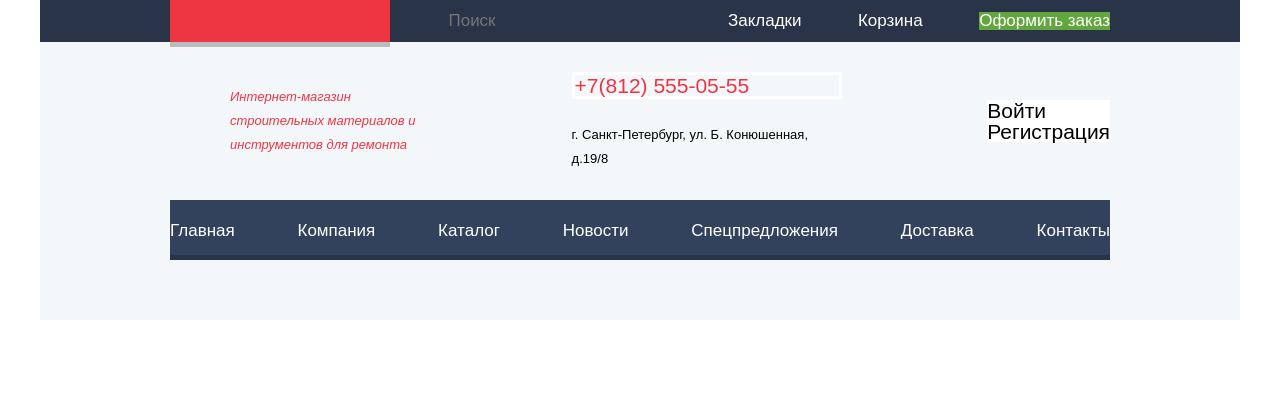
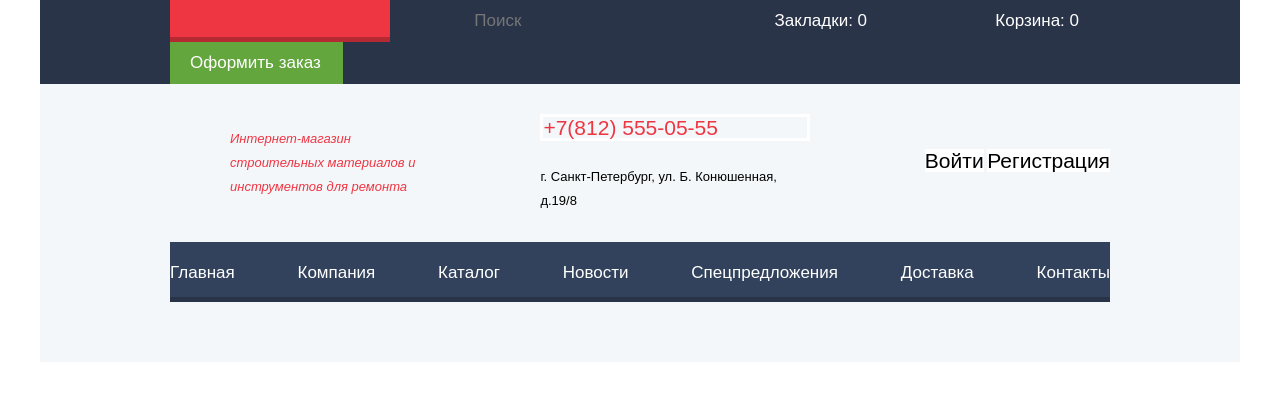
Before and after one commit to Fionchek/609095-technomart-24, a plain HTML site: page index.html in a window 1280 px wide. Shown: the top 394 px of the page. Drawn offline with Linux system fonts and the light colour scheme; a web font is replaced by a local one.

Commit message:
Микросетка
section class="main-user-navigation

```diff
--- a/css/style.css
+++ b/css/style.css
@@ -65,33 +65,50 @@ a {
   color: #ffda96;
 }
 
-/* серый цыет ссылок в нижнем меню */
+/* серый цвет ссылок в нижнем меню */
 .site-navigation-bottom a {
   color: #f3f7f9;
 }
 
 /* "Оформить заказ" непосещенная ссылка */
-.checkout-link:link  {
+.checkout:link  {
   background-color: #63a63e;
+  padding-left: 20px;
+  padding-right: 22px;
 }
 
 /* "Оформить заказ" наведение и фокус */
-.checkout-link:hover {
+.checkout:hover {
   background-color: #5fbb2d;
 }
 
 /* "Оформить заказ" клик*/
-.checkout-link:active {
+.checkout:active {
   background-color: #518534;
 }
 
-/* "Закладки" "Корзина" наведение и фокус */
-.user-link:hover {
+/* "Закладки" "Корзина" покой */
+.basket:link {
+  background-color: #293449;
+  padding-left: 50px;
+  padding-right: 31px;
+}
+
+.bookmark:link {
+  background-color: #293449;
+  padding-left: 44px;
+  padding-right: 43px;
+}
+
+/* "Закладки", "Корзина" наведение и фокус */
+.basket:hover,
+.bookmark:hover  {
   background-color: #212a3a;
 }
 
 /* "Закладки" "Корзина" клик*/
-.user-link:active {
+.basket:active,
+.bookmark:active  {
   background-color: #161d29;
 }
 
@@ -104,6 +121,8 @@ input[type=search] {
   color: #ffffff;
   background-color: transparent;
   border: none;
+  padding-left: 49px;
+  width: 270px;
 }
 
 /* поле поиска, наведение и фокус */
@@ -138,7 +157,6 @@ webkit-input-placeholder {
 светло-серая заливка */
 .main-navigation {
   background-color: #f4f7f9;
-  min-height: 320px;
 }
 
 /* темно-синяя заливка меню - top */
@@ -146,6 +164,7 @@ webkit-input-placeholder {
   font-family: "Cuprum", Arial, sans-serif;
   font-size: 17px;
   line-height: 18px;
+  font-weight: normal;
   background-color: #293449;
   color: #ffffff;
 }
@@ -192,7 +211,6 @@ h2 {
   text-transform: uppercase;
   color: #000000;
   margin: 0;
-  vertical-align: middle;
 }
 
 .service {
@@ -384,18 +402,41 @@ h2 {
   display: none;
 }
 
-.visually-hidden {
+/* Добавим .visually-hidden */
+.visually-hidden:not(:focus):not(:active){
   position: absolute;
+
   width: 1px;
   height: 1px;
   margin: -1px;
   border: 0;
   padding: 0;
+
+  white-space: nowrap;
+
+  clip-path: inset(100%);
   clip: rect(0 0 0 0);
   overflow: hidden;
 }
 
-/* корзина полная для js*/
+/* .visually-hidden для форм */
+input[type="checkbox"].visually-hidden,
+input[type="radio"].visually-hidden {
+  position: absolute;
+
+  width: 1px;
+  height: 1px;
+  margin: -1px;
+  border: 0;
+  padding: 0;
+
+  white-space: nowrap;
+
+  clip-path: inset(100%);
+  clip: rect(0 0 0 0);
+  overflow: hidden;
+}
+
 .basket-full {
   background-color: #ee3643;
 }
@@ -486,10 +527,12 @@ background-color: #518534;
 }
 /* Логотип Техномарт на главной в шапке */
 .logo-top {
+  background-color: #ee3643;
+  box-shadow: 0 -5px 0 0 rgba(0, 0, 0, 0.24) inset;
   width: 220px;
-  height: 42px;
-  background-color: #ee3643;
-  box-shadow: 0 5px 0 0 rgba(0, 0, 0, 0.24);
+  margin-top: 0;
+  margin-bottom: -5px;
+  align-self: stretch;
 }
 
 /* Логотип Техномарт на внутренних страницах в шапке */
@@ -535,11 +578,11 @@ body {
   margin: 0;
 }
 
-/* сделать блочными элементами */
-a,
-img {
+/* сделать изображения блочными элементами? */
+/* img {
   display: block;
-}
+} */
+
 /* вся шапка */
 .main-navigation {
   display: flex;
@@ -552,10 +595,12 @@ img {
 /* верх шапки */
 .main-user-navigation {
   display: flex;
+  flex-wrap: wrap;
   justify-content: space-between;
   align-items: center;
   width: 100%;
   margin: 0 auto;
+  padding: 0 130px;
 }
 
 /* середина шапки */
@@ -583,12 +628,8 @@ img {
 /* Шапка - Логотип Техномарт */
 .logo-top {
   margin-top: 0;
-  margin-bottom: 0;
-  margin-left: 130px;
-}
-
-.checkout-link {
-  margin-right: 130px;
+  align-self: stretch;
+  margin-bottom: -5px;
 }
 
 .menu-container {
@@ -665,8 +706,7 @@ background-color: #32425c;
 .footer-site-contacts {
   display: flex;
   min-height: 107px;
-  padding-left: 130px;
-  padding-right: 130px;
+  padding: 0 130px;
   justify-content: space-between;
 }
 
@@ -709,3 +749,20 @@ padding: 23px 0;
 .catalog article {
   width: 220px;
 }
+
+/* Микросетка: */
+
+img {
+  max-width: 100%;
+  height: auto;
+}
+
+/* Шапка: делаем ссылки навигации блочными элементами. */
+/* Задаем ссылкам внутренние отступы и вертикальное выравнивание по центру. */
+.main-user-navigation a,
+input[type=search] {
+  display: block;
+  padding-top: 12px;
+  padding-bottom: 12px;
+  margin: 0;
+}
--- a/index.html
+++ b/index.html
@@ -12,17 +12,15 @@
     <header class="main-header">
       <nav class="main-navigation">
         <section class="main-user-navigation">
-          <h2 class="logo-top">
-          <span class="visually-hidden">Логотип магазина Техномарт</span>
-        </h2>
+          <a class="logo-top" aria-label="Логотип магазина Техномарт"></a>
           <form action="https://echo.htmlacademy.ru" method="get" >
             <label class="search" for="search">
           <input type="search" name="search" id="search" placeholder="Поиск">
           </label>
           </form>
-           <a class="user-link" href="bookmarks.html">Закладки</a>
-           <a class="user-link" href="basket.html">Корзина</a>
-           <a class="checkout-link" href="checkout.html">Оформить заказ</a>
+           <a class="bookmark" href="bookmark.html">Закладки: 0</a>
+           <a class="basket" href="basket.html">Корзина: 0</a>
+           <a class="checkout" href="checkout.html">Оформить заказ</a>
            </section>
         <div class="wrapper">
           <h1 class="menu-container">Интернет-магазин строительных материалов и инструментов для ремонта</h1>
```
Also changed, not shown: catalog.html (+4 -6 lines).
